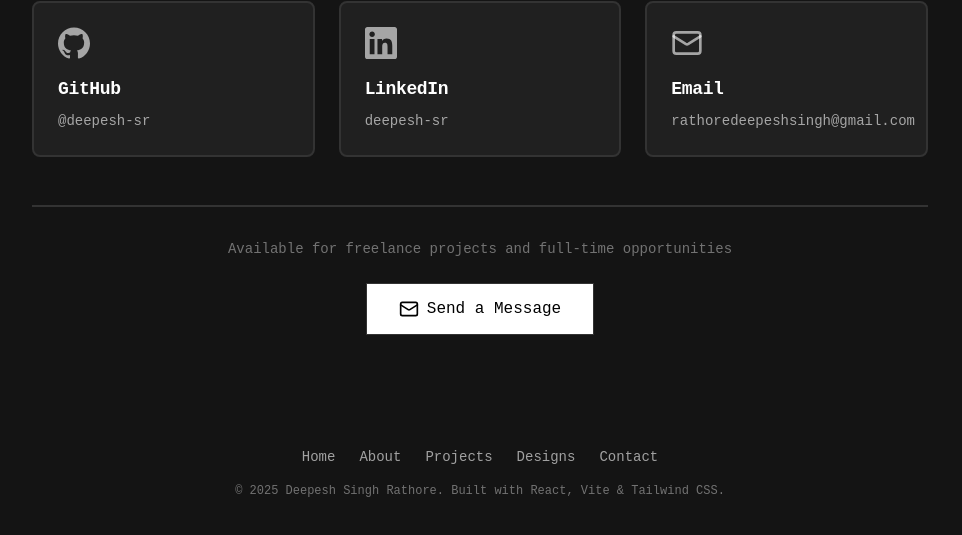
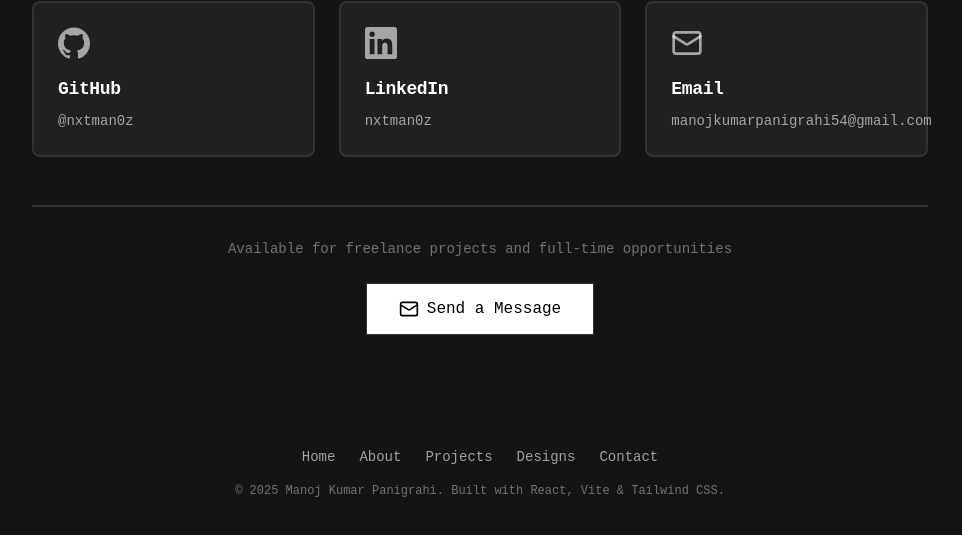
Before and after one commit to nxtman0z/web3_portfolio, a React (Vite) app: page / in a window 1280 px wide. Shown: the part 4660-5195 px from the top of the page, without its empty margins (160-1122 px from the left). Built offline with nearby package versions, Linux system fonts and the light colour scheme.

Commit message:
Updated Contact section with new email and social links

```diff
--- a/src/components/Contact.tsx
+++ b/src/components/Contact.tsx
@@ -19,34 +19,34 @@ export const Contact = () => {
         {/* Contact Methods */}
         <div className="grid grid-cols-1 md:grid-cols-3 gap-6">
           <a
-            href="https://github.com/deepesh-sr"
+            href="https://github.com/nxtman0z"
             target="_blank"
             rel="noopener noreferrer"
             className="border-2 border-white/10 bg-white/5 p-6 rounded-lg hover:border-white/30 hover:bg-white/10 transition-all group"
           >
             <SiGithub className="w-8 h-8 mb-4 text-white/60 group-hover:text-white transition-colors" />
             <h3 className="text-lg font-semibold mb-2">GitHub</h3>
-            <p className="text-white/60 text-sm">@deepesh-sr</p>
+            <p className="text-white/60 text-sm">@nxtman0z</p>
           </a>
 
           <a
-            href="https://linkedin.com/in/deepesh-sr"
+            href="https://www.linkedin.com/in/nxtman0z/"
             target="_blank"
             rel="noopener noreferrer"
             className="border-2 border-white/10 bg-white/5 p-6 rounded-lg hover:border-white/30 hover:bg-white/10 transition-all group"
           >
             <SiLinkedin className="w-8 h-8 mb-4 text-white/60 group-hover:text-white transition-colors" />
             <h3 className="text-lg font-semibold mb-2">LinkedIn</h3>
-            <p className="text-white/60 text-sm">deepesh-sr</p>
+            <p className="text-white/60 text-sm">nxtman0z</p>
           </a>
 
           <a
-            href="mailto:rathoredeepeshsingh@gmail.com"
+            href="mailto:manojkumarpanigrahi54@gmail.com"
             className="border-2 border-white/10 bg-white/5 p-6 rounded-lg hover:border-white/30 hover:bg-white/10 transition-all group"
           >
             <Mail className="w-8 h-8 mb-4 text-white/60 group-hover:text-white transition-colors" />
             <h3 className="text-lg font-semibold mb-2">Email</h3>
-            <p className="text-white/60 text-sm">rathoredeepeshsingh@gmail.com</p>
+            <p className="text-white/60 text-sm">manojkumarpanigrahi54@gmail.com</p>
           </a>
         </div>
 
@@ -55,7 +55,7 @@ export const Contact = () => {
           <p className="text-white/40 text-sm mb-6">
             Available for freelance projects and full-time opportunities
           </p>
-          <a href="mailto:rathoredeepeshsingh@gmail.com">
+          <a href="mailto:manojkumarpanigrahi54@gmail.com">
             <Button size="lg">
               <Mail className="w-5 h-5" />
               Send a Message
@@ -98,7 +98,7 @@ export const Contact = () => {
             </a>
           </div>
           <p className="text-white/40 text-xs">
-            © {new Date().getFullYear()} Deepesh Singh Rathore. Built with
+            © {new Date().getFullYear()} Manoj Kumar Panigrahi. Built with
             React, Vite & Tailwind CSS.
           </p>
         </div>
```
